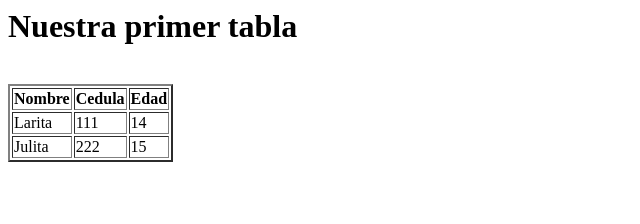
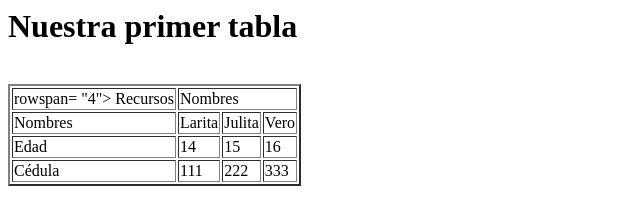
Before and after one commit to LariJuli/Tablas-, a plain HTML site: page Tablas.html in a window 1280 px wide. Shown: the whole page, without its empty margins (0-640 px from the left). Drawn offline with Linux system fonts and the light colour scheme.

Commit message:
Update Tablas.html

```diff
--- a/Tablas.html
+++ b/Tablas.html
@@ -7,18 +7,16 @@
 </br>
 <table border = "2">
 <tr>
-<th> Nombre </th>
-<th> Cedula </th>
-<th> Edad </th>
-<tr>
-<td> Larita </td>
-<td> 111 </td>
-<td> 14 </td>
+  <td> rowspan= "4"> Recursos</td><td colspan= "4"> Nombres</td>
+  </tr>
+  <tr>
+    <td>Nombres</td><td>Larita</td><td>Julita</td><td>Vero</td>
+</tr>
+  <tr>
+    <td>Edad</td><td>14</td><td>15</td><td>16</td>
 </tr>
 <tr>
-<td> Julita </td>
-<td> 222 </td>
-<td> 15 </td>
+<td>Cédula</td><td>111</td><td>222</td><td>333</td>
 </tr>
 </table>
 </body>
```
